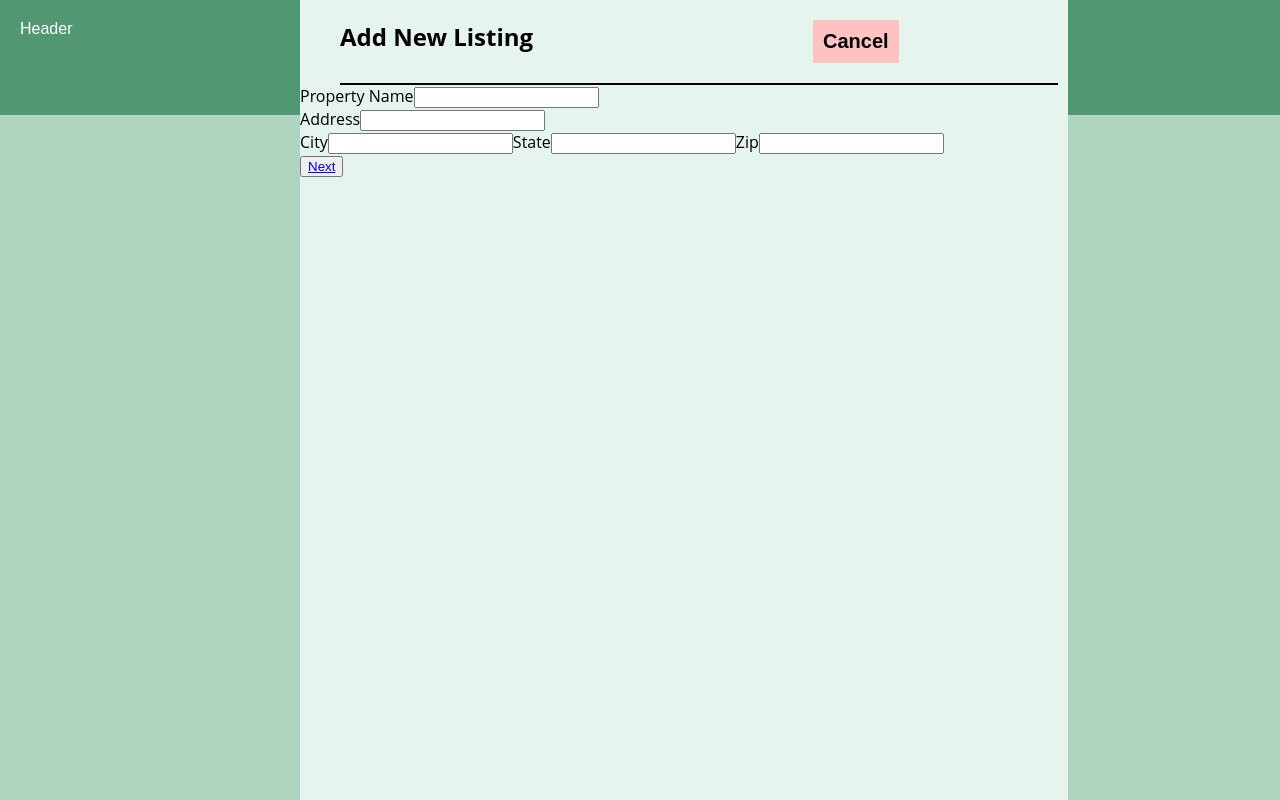
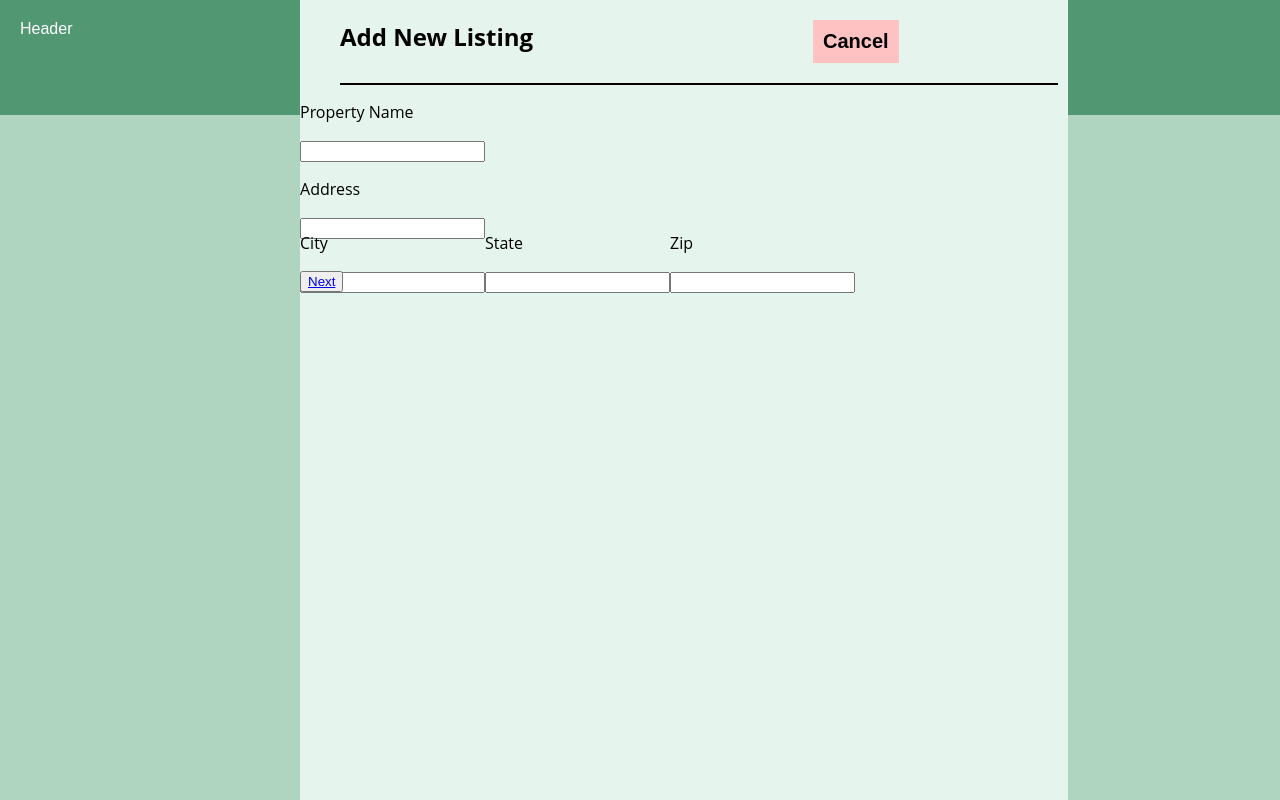
Before and after one commit to estott10/houser, a React (Create React App) app: page /#/wizard/step1 in a window 1280 px wide. Built offline with nearby package versions, Linux system fonts and the light colour scheme.

Commit message:
more styling

```diff
--- a/src/App.css
+++ b/src/App.css
@@ -15,19 +15,6 @@ background-color: #AFD4C0;
   padding: 20px;
   color: white;
 }
-
-/* .App-title {
-  font-size: 1.5em;
-}
-
-.App-intro {
-  font-size: medium;
-} */
-
-/* @keyframes App-logo-spin {
-  from { transform: rotate(0deg); }
-  to { transform: rotate(360deg); }
-} */
 
 .image{
   height: 150px;
@@ -152,6 +139,18 @@ background-color: #AFD4C0;
   color: black;
 }
 
-.wizard_layout{
-  align-content: center;
+.wizardForm{
+  display: flex;
+  flex-direction: column;
+  justify-content: space-around;
 }
+
+.cityStateZipForm{
+  display: flex;
+  flex-direction: row;
+  justify-content: flex-start;
+  align-items: center;
+  height: 30px;
+  font-style: inherit;
+
+}
--- a/src/component/WizardOne/WizardOne.js
+++ b/src/component/WizardOne/WizardOne.js
@@ -17,22 +17,22 @@ class WizardOne extends Component {
             zip: ''
         }
         this.handleChange = this.handleChange.bind(this);
-        this.componentDidMount= this.componentDidMount.bind(this);
+        // this.componentDidMount= this.componentDidMount.bind(this);
     }
     handleChange(e) {
         this.setState({
             [e.target.name]: e.target.value,
         })
     }
-    componentDidMount(){
-        this.setState({
-            propertyname: this.props.propertyname,
-            address: this.props.address,
-            city: this.props.city,
-            homestate: this.props.homestate,
-            zip: this.props.zip
-        })
-    }
+    // componentDidMount(){
+    //     this.setState({
+    //         propertyname: this.props.propertyname,
+    //         address: this.props.address,
+    //         city: this.props.city,
+    //         homestate: this.props.homestate,
+    //         zip: this.props.zip
+    //     })
+    // }
 
 
     render() {
@@ -40,27 +40,31 @@ class WizardOne extends Component {
        const { propertyname, address, city, homestate, zip} = this.state;
 
         return (
-            <div className="wizard_layout">
-
+            <div className="wizardComponent">
+                <form className="wizardForm">
                     <div>
-                Property Name
+                <p>Property Name</p>
                 <input name='propertyname' value={propertyname} onChange={this.handleChange} ></input>
                 </div>
                 <div>
-                Address
+                <p>Address</p>
                 <input name='address' value={address} onChange={this.handleChange} ></input>
                 </div>
+                <div className="cityStateZipForm">
                 <div>
-                City
+                <p>City</p>
                 <input name='city' value={city} onChange={this.handleChange} ></input>
-
-                State
+                </div>
+                <div>
+                <p>State</p>
                 <input name='homestate' value={homestate} onChange={this.handleChange} ></input>
-
-                Zip
+                </div>
+                <div>
+                <p>Zip</p>
                 <input name='zip' value={zip} onChange={this.handleChange} ></input>
                 </div>
-
+                </div>
+            </form>
                 <button onClick={() => {
                     updatePropertyName(propertyname);
                     updateAddress(address); updateCity(city); updateHomeState(homestate); updateZip(zip);
```
